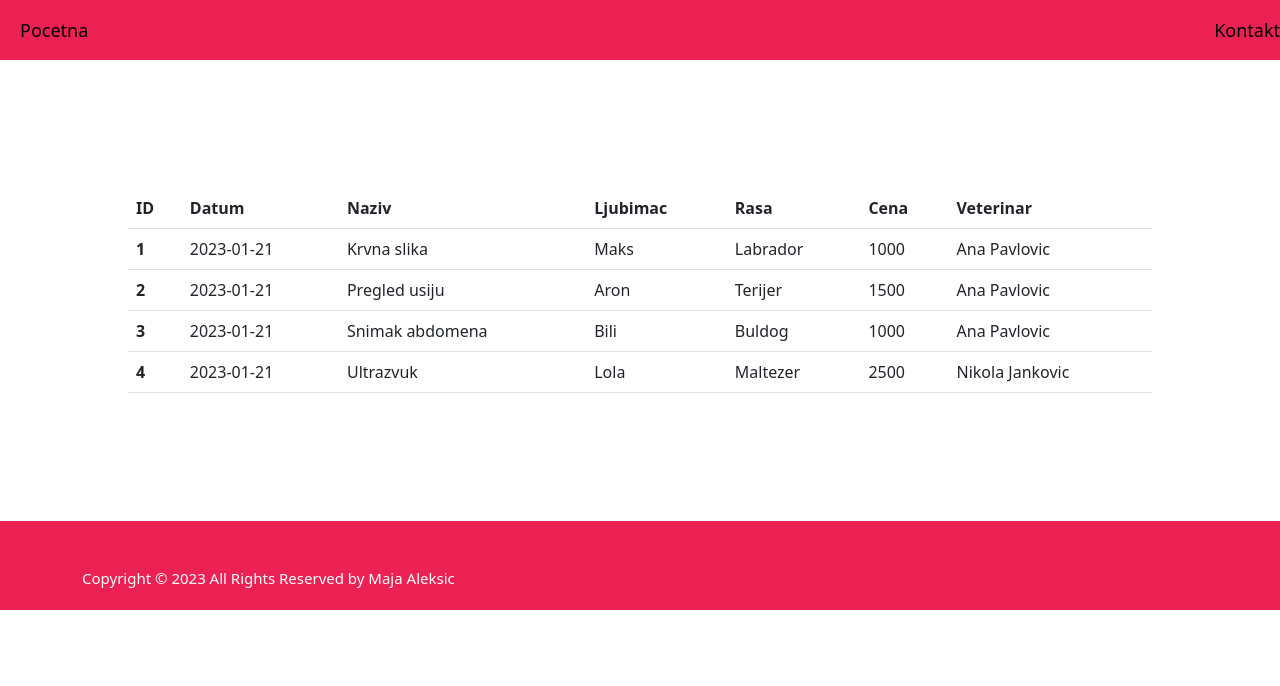
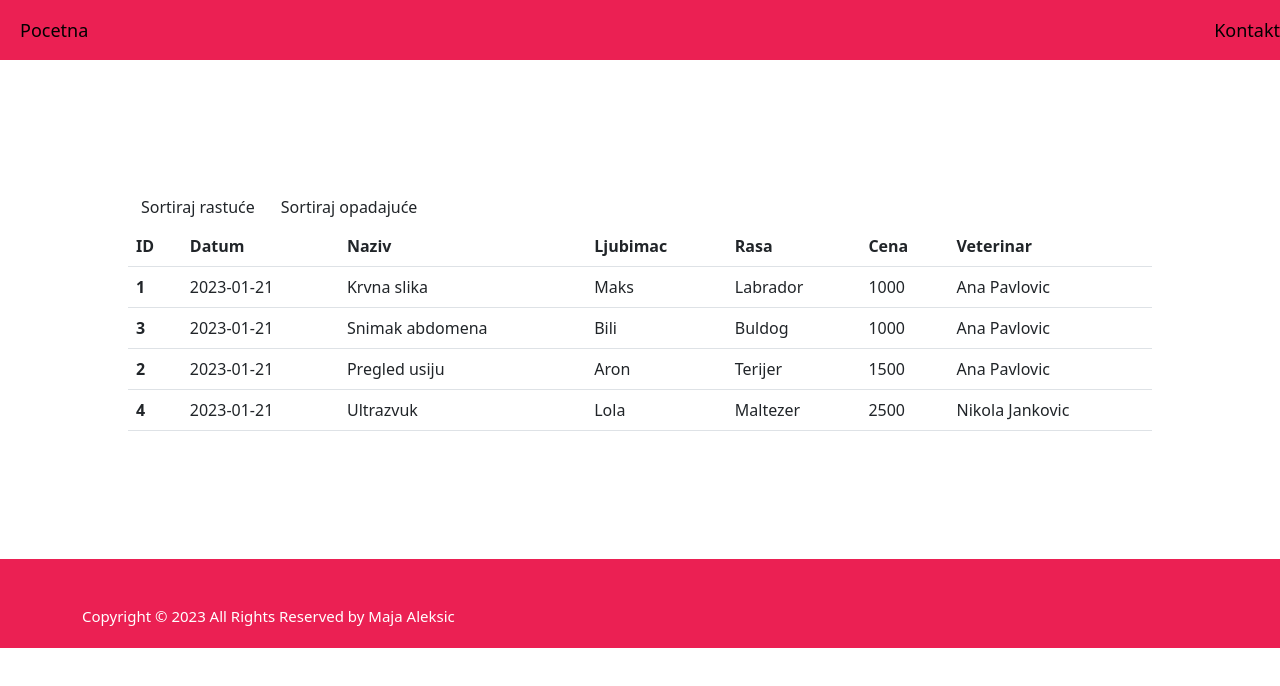
Before and after one commit to Maja364/iteh-domaci-3, a React (Create React App) app: page / in a window 1280 px wide. Shown: the top 686 px of the page. Built offline with nearby package versions, Linux system fonts and the light colour scheme.

Commit message:
omoguceno sortiranje pregleda po ceni

```diff
--- a/src/Pocetna.jsx
+++ b/src/Pocetna.jsx
@@ -1,10 +1,24 @@
+import { useState } from "react";
 import RedTabele from "./RedTabele";
 
 
 
 function Pocetna({pregledi}) {
+    const [sort, setSort] = useState(true);
+    function sortAsc(){
+
+        setSort(true);
+      }
+      function sortDesc(){
+
+        setSort(false);
+      }
     return (
       <div className="pocetna"  >
+            <div className="buttons">
+                <button className="btn primary" onClick={sortAsc}>Sortiraj rastuće</button>
+                <button className="btn primary" onClick={sortDesc}>Sortiraj opadajuće</button>
+            </div>
         <table className="table">
             <thead>
                 <tr>
@@ -20,8 +34,15 @@ function Pocetna({pregledi}) {
                 </tr>
             </thead>
             <tbody>
-                {pregledi.map((p)=><RedTabele p={p} key={p.id}></RedTabele>
+                {sort === true ?
 
+                        pregledi
+                        .sort((a, b) => a.cena < b.cena ? -1 : 1)
+                        .map((p)=><RedTabele p={p} key={p.id}></RedTabele>)
+                :
+                    pregledi
+                    .sort((a, b) => a.cena > b.cena ? -1 : 1)
+                    .map((p)=><RedTabele p={p} key={p.id}></RedTabele>
                 )}
 
 
```
